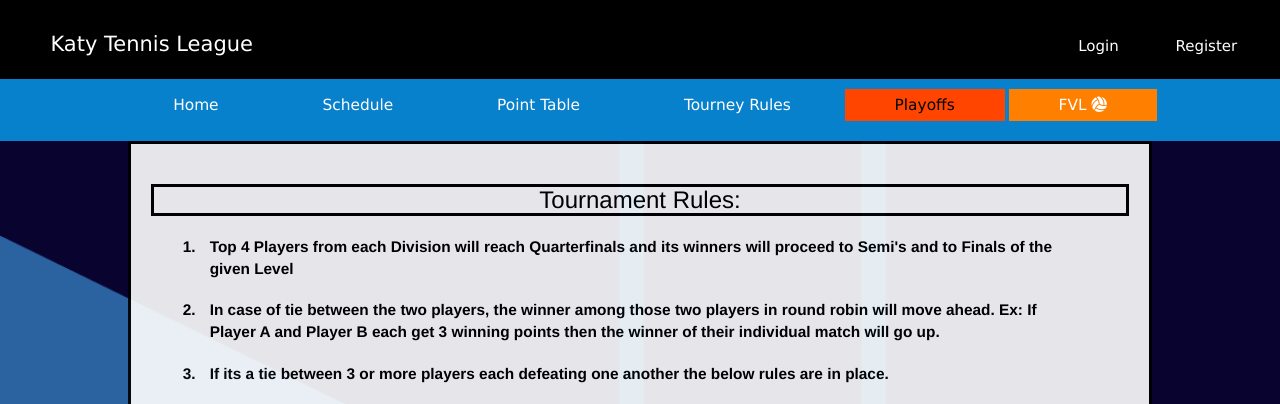
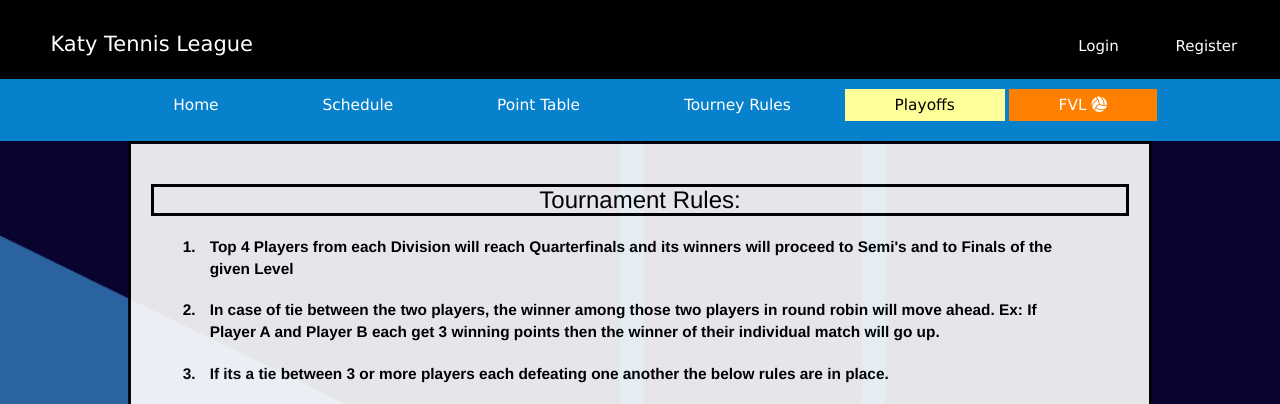
Before and after one commit to HarshaNyshadham/KTL, a Flask app: page /about in a window 1280 px wide. Shown: the top 404 px of the page. Run offline with Flask 2, Linux system fonts and the light colour scheme; some libraries are stand-ins or nearby versions.

Commit message:
Update index.html

```diff
--- a/source/templates/index.html
+++ b/source/templates/index.html
@@ -40,7 +40,7 @@
        <li> <a href="{{ url_for('schedule') }}">Schedule</a></li>
        <li> <a href="{{ url_for('PointTable') }}">Point Table</a></li>
        <li> <a href="{{ url_for('about') }}">Tourney Rules</a></li>
-       <li> <a style = "background-color: #FF4500;color:black;" href="{{ url_for('playoffs') }}">Playoffs</a></li>
+       <li> <a style = "background-color: #ffff99;;color:black;" href="{{ url_for('playoffs') }}">Playoffs</a></li>
 
 <!--        <li>
           <div class="dropdown">
```
